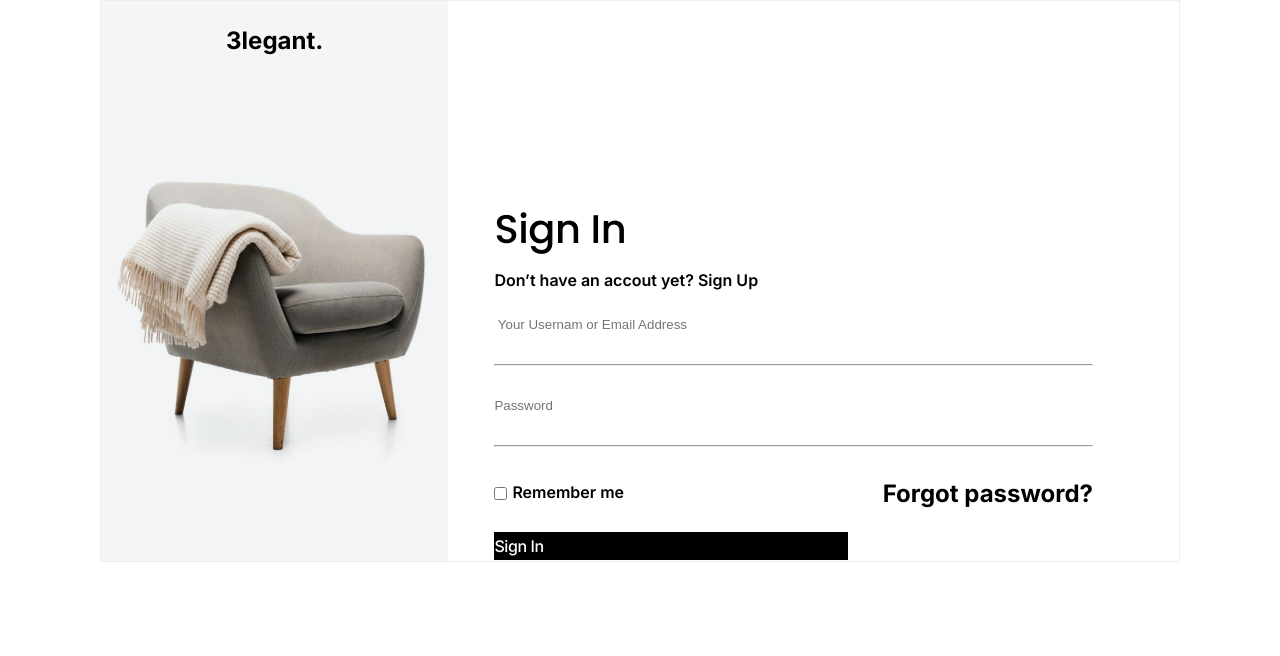
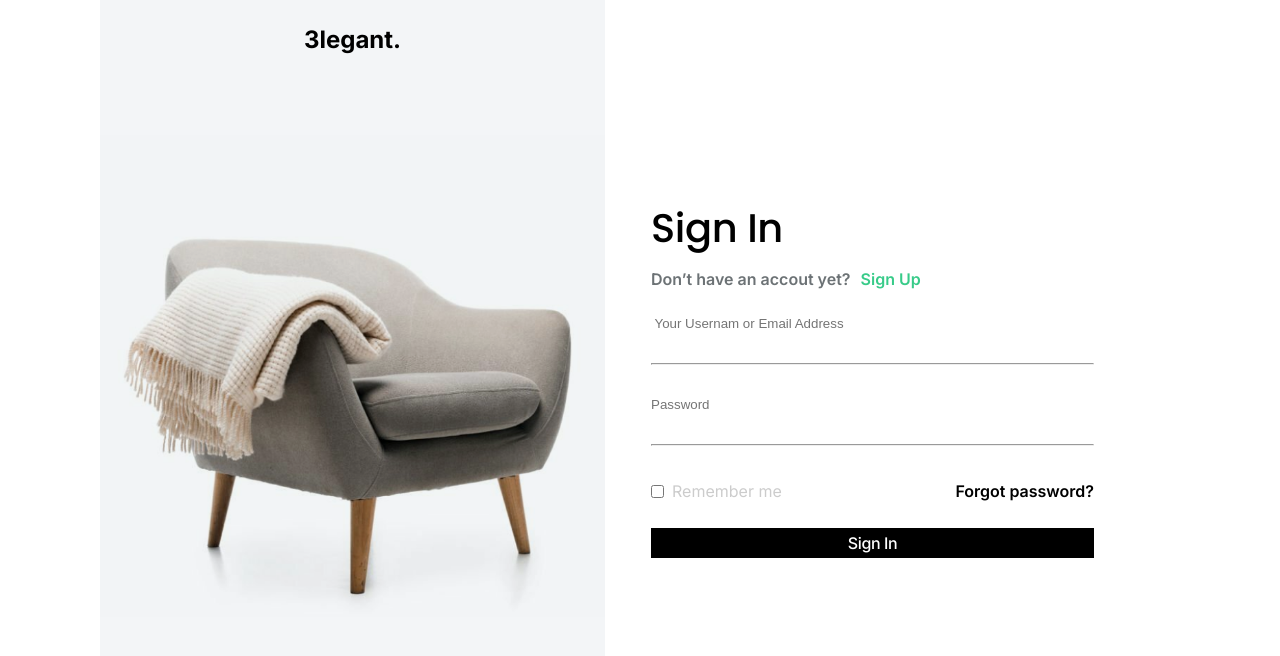
Before and after one commit to pawan-taak/legant, a React (Create React App) app: page /signin in a window 1280 px wide. Shown: the top 656 px of the page. Built offline with nearby package versions, Linux system fonts and the light colour scheme.

Commit message:
signin-signup-router update

```diff
--- a/src/App.js
+++ b/src/App.js
@@ -6,20 +6,24 @@ import Home from './components/page/home';
 import { BrowserRouter, Route, Routes } from 'react-router-dom';
 import SignIn from './components/page/signin';
 import SignUp from './components/page/signup';
+import { useEffect, useState } from 'react';
+import { useLocation } from 'react-router-dom';
 
-function App(){
+function App() {
+  const location = useLocation();
   return (
     <>
-
-<BrowserRouter>
-
-<Routes>
-  <Route element={<Home/>} path="/" />
-  <Route element={<SignIn/>} path="/signin" />
-  <Route element={<SignUp/>} path="/signup" />
-
-</Routes>
-</BrowserRouter>
+      {
+        !location.pathname?.includes('/signup') && !location.pathname?.includes('/signin') && <Header />
+      }
+      <Routes>
+        <Route element={<Home />} path="/" />
+        <Route element={<SignUp />} path="/signup" />
+        <Route element={<SignIn />} path="/signin" />
+      </Routes>
+      {
+        !location.pathname?.includes('/signup') && !location.pathname?.includes('/signin') && <Footer />
+      }
     </>
   );
 }
--- a/src/assest/css/signin.css
+++ b/src/assest/css/signin.css
@@ -1,11 +1,11 @@
 .signin-main-section {
     display: flex;
-    border: 1px solid rgb(241, 237, 237);
+
 }
 
 .sigin_image {
     position: relative;
-    max-width: 513px;
+
 }
 
 .signin-rigth-section {
@@ -23,17 +23,34 @@
     BORDER: 1PX SOLID white;
     display: flex;
     flex-direction: column;
-    MAX-WIDTH: 735PX;
+    MAX-WIDTH: 575PX;
     WIDTH: 100%;
 }
 
 .signin-btn {
-    max-width: 354px;
+    max-width: 446px;
+    text-align: center;
     width: 100%;
     background-color: black;
     color: white;
+    border: 1px solid black;
 }
+.signin-btn:hover{
+    background-color: white;
+    color: black;
+}
+.text-colur{
+    color: #38CB89;
 
+    padding-left: 10px;
+}
+.text-colur:hover{
+    color: black;
+}
+.dont-color{
+    color: #6C7275;
+    ;
+}
 .signin-section-left {
 
     display: flex;
@@ -69,9 +86,12 @@
     display: flex;
     flex-direction: row;
     justify-content: space-between;
+
 }
 
 .text-remember {
     display: flex;
-    gap: 5px;
+    gap: 8px;
+    align-items: center;
+    color: #CCC;
 }
--- a/src/assest/css/signup.css
+++ b/src/assest/css/signup.css
@@ -5,6 +5,8 @@
 .rigth-section{
     display: flex;
     justify-content: center;
+    max-height: 400px;
+    height: 100%;
 
 }
 .main-text{
@@ -20,8 +22,11 @@
     BORDER: 1PX SOLID white;
     display: flex;
     flex-direction: column;
-    MAX-WIDTH: 735PX;
+    MAX-WIDTH: 575PX;
     WIDTH: 100%;
+     max-height: 400px;
+    height: 100%;
+
     /* JUSTIFY-CONTENT: center; */
 }
 .signupbtn{
@@ -30,12 +35,16 @@
     background-color: black;
     color: white;
 }
+.signupbtn:hover{
+    background-color: white;
+    color: black;
+}
 .text-left-section{
 
     display: flex;
     flex-direction: column;
     gap: 24px;
-    padding-top: 205px;
+    padding-top: 100px;
     padding-left: 45px;
     padding-right: 85px;
 }
@@ -45,6 +54,20 @@
     gap: 32px;
     /* padding-top: 25px; */
 
+}
+.in-text{
+    color: #38CB89;
+    padding-left: 10px;
+}
+.in-text:hover{
+    color: black;
+}
+.signup-info{
+    color: #CCC;
+}
+.checkbox{
+    display: flex;
+    gap: 8px;
 }
 .sign-section{
     display: flex;
--- a/src/components/page/signin.jsx
+++ b/src/components/page/signin.jsx
@@ -1,34 +1,31 @@
 import { Link } from 'react-router-dom'
 import '../../assest/css/signin.css'
 
-function SignIn(){
-    return(
+function SignIn() {
+    return (
         <>
             <div className='container'>
                 <div className='signin-main-section'>
                     <div className='signin-rigth-section'>
                         <h2 className="hero-x-heading  signin-main-text">3legant.</h2>
-                <img src={require("../../assest/img/signup.png.png")} alt="#" className='sigin_image'/>
+                        <img src={require("../../assest/img/signup.png.png")} alt="#" className='sigin_image' />
                     </div>
-                <div  className='signin-left-section'>
+                    <div className='signin-left-section'>
                         <div className='signin-section-left'>
                             <div className='signin-text'>
                                 <h1 className="hero_big_heading">Sign In</h1>
-                      <p className='home_weight_second'>Don’t have an accout yet? Sign Up</p>
+                                <p className='home_weight_second dont-color' >Don’t have an accout yet?<Link to="/signup"><span className='text-colur'>Sign Up</span></Link></p>
                             </div>
                             <div className='signin-bottom-section'>
-                        <input type="text"placeholder=' Your Usernam or Email Address'  className="input-signin"/><hr />
-                        <input type="password " placeholder="Password" name="psw-repeat"  className="input-signin" /><hr />
+                                <input type="text" placeholder=' Your Usernam or Email Address' className="input-signin" /><hr />
+                                <input type="password " placeholder="Password" name="psw-repeat" className="input-signin" /><hr />
                                 <div className="remember">
-                        <p  className="home_weight_second text-remember"><input type="checkbox"/>Remember me</p>
-                        <h2>Forgot password?</h2>
+                                    <p className="home_weight_fourth text-remember"><input type="checkbox" />Remember me</p>
+                                    <h2 className='home_weight_second'>Forgot password?</h2>
                                 </div>
-
                             </div>
-
                             <Link to="/" className="signin-btn home_weight_third">Sign In</Link>
                         </div>
-
                     </div>
                 </div>
             </div>
--- a/src/components/page/signup.jsx
+++ b/src/components/page/signup.jsx
@@ -1,8 +1,8 @@
 
-import { Link ,Outlet} from "react-router-dom"
+import { Link, Outlet } from "react-router-dom"
 import "../../assest/css/signup.css"
 function SignUp() {
-    return(
+    return (
         <>
             <div className="container">
                 <div className="main-section">
@@ -14,20 +14,20 @@ function SignUp() {
                         <div className="text-left-section">
                             <div className=" sign-section">
                                 <h1 className="hero_big_heading">Sign Up</h1>
-      <p className="home_weight_fourth">Already have an account?<Link to="/signin">Sign in</Link> </p>
+                                <p className="home_weight_fourth ">Already have an account?<Link to="/signin"><span className="in-text">Sign in</span></Link> </p>
                             </div>
                             <div className="form-section">
-      <input type="text" placeholder="your name"  className="input-text"/><hr/>
-      <input type="text" placeholder="user name" className="input-text" /><hr/>
-      <input type="text" placeholder="Email Address"   className="input-text"/><hr/>
-      <input type="password" placeholder="password" className="input-text"/>
+                                <input type="text" placeholder="your name" className="input-text" /><hr />
+                                <input type="text" placeholder="user name" className="input-text" /><hr />
+                                <input type="text" placeholder="Email Address" className="input-text" /><hr />
+                                <input type="password" placeholder="password" className="input-text" />
                                 {/* <img src={require("../../assest/img/eys-img.jpg" )} className="icon-img"/> */}
-      <hr/>
-      <p  className="home_weight_second"><input type="checkbox"/>I agree with Privacy Policy and Terms of Use</p>
+                                <hr />
+                                <p className="home_weight_second checkbox"><input type="checkbox" /> <span className="signup-info">I agree with</span> Privacy Policy <span className="signup-info">and</span> Terms of Use</p>
                             </div>
-      <button type="submit"  onClick={SignUp} className="signupbtn home_weight_third">Sign Up</button>
+                            <button type="submit" onClick={SignUp} className="signupbtn home_weight_third">Sign Up</button>
 
-      <li></li>
+
                         </div>
                     </div>
                 </div>
--- a/src/index.js
+++ b/src/index.js
@@ -3,6 +3,7 @@ import ReactDOM from 'react-dom/client';
 import './index.css';
 import reportWebVitals from './reportWebVitals';
 import App from './App';
+import { BrowserRouter as Router } from 'react-router-dom';
 
 
 
@@ -10,7 +11,9 @@ import App from './App';
 const root = ReactDOM.createRoot(document.getElementById('root'));
 root.render(
   <React.StrictMode>
-    <App />
+    <Router>
+      <App />
+    </Router>
   </React.StrictMode>
 );
 
```
Lines whose indentation alone changed are shown as unchanged.
